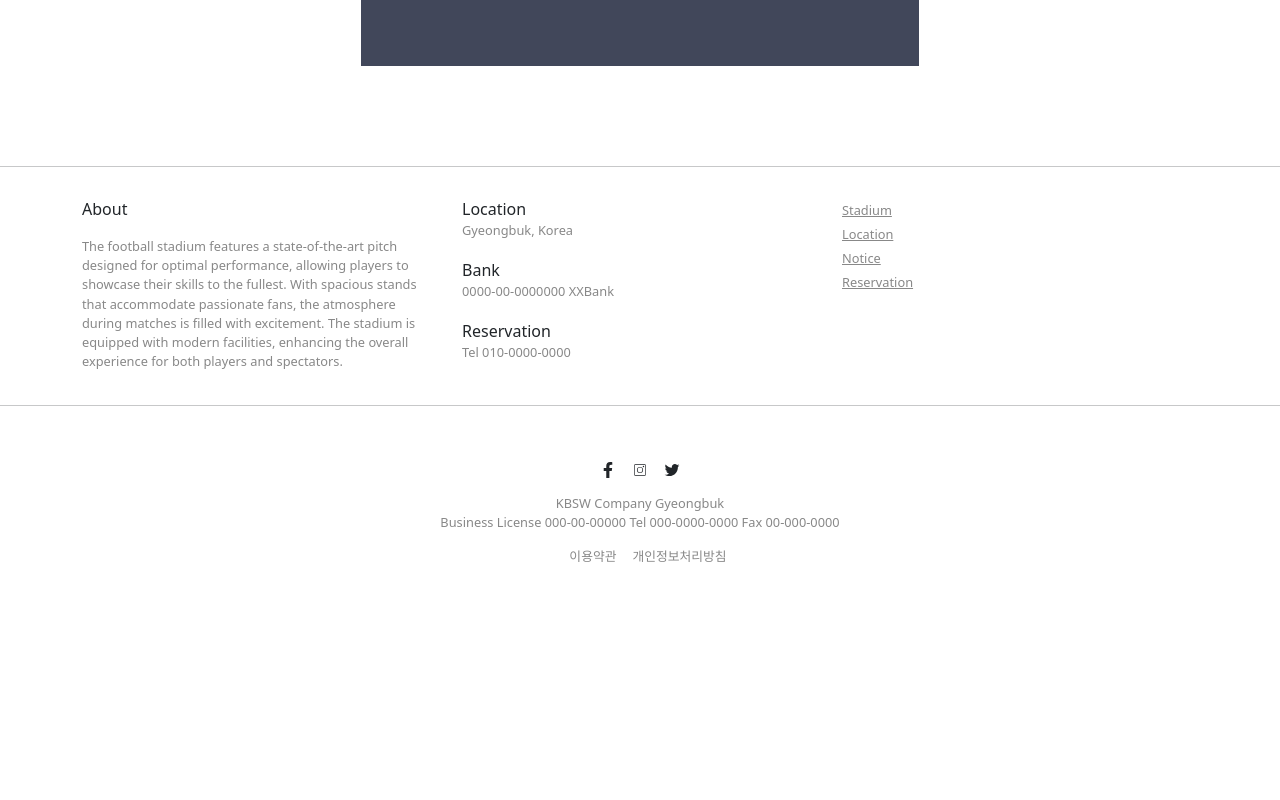
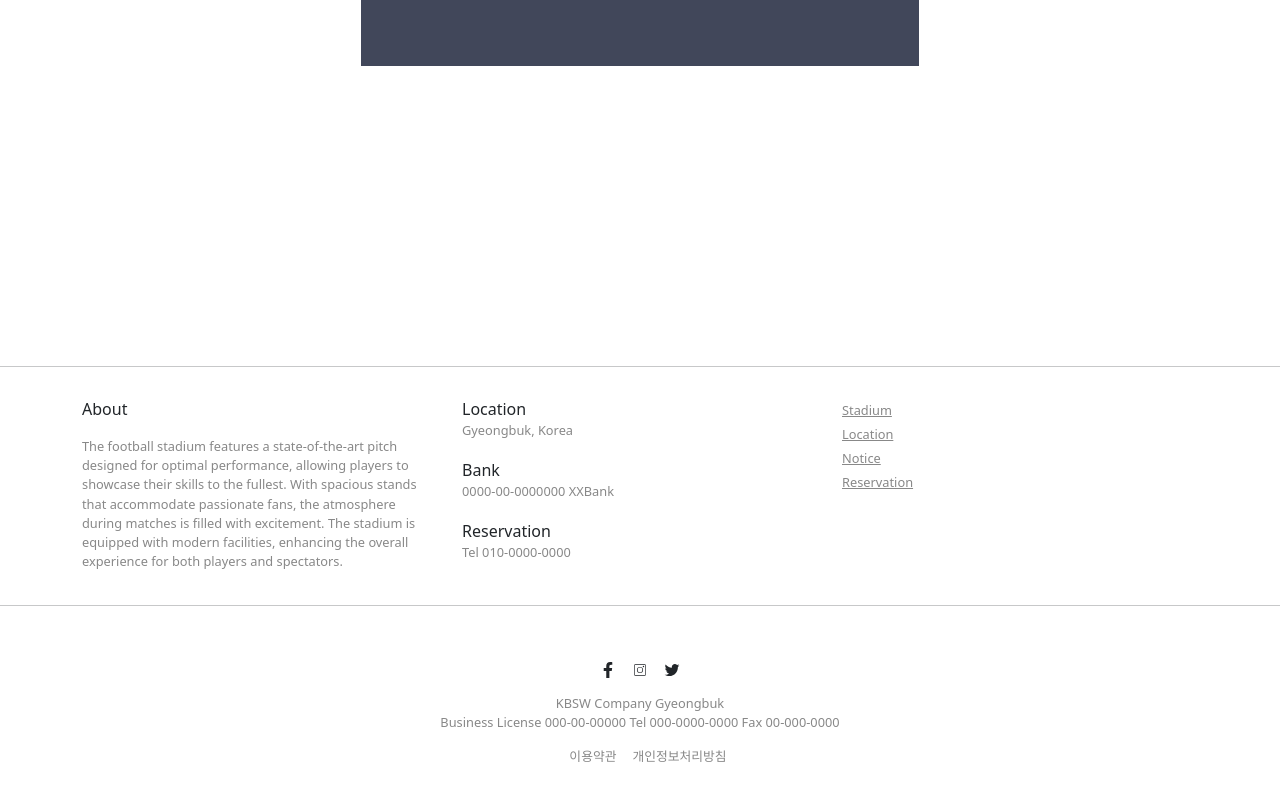
Before and after one commit to Hanmingyu02/SemiProject, a React (Create React App) app: page /login in a window 1280 px wide. Shown: the part 909-1709 px from the top of the page. Before the commit the page ends 1627 px from the top, so only its background shows below. Built offline with nearby package versions, Linux system fonts and the light colour scheme; the HTML template or start-up script is replaced by a standard one.

Commit message:
footer 최종 로그인 최종

```diff
--- a/src/components/Footer.jsx
+++ b/src/components/Footer.jsx
@@ -1,7 +1,6 @@
-
 import React, { useState } from "react";
-import {Container, Row, Col, Modal } from "react-bootstrap";
-import { Link} from "react-router-dom";
+import { Container, Row, Col, Modal } from "react-bootstrap";
+import { Link } from "react-router-dom";
 import { FaFacebookF } from "react-icons/fa";
 import { IoLogoTwitter } from "react-icons/io";
 import { CiInstagram } from "react-icons/ci";
@@ -16,7 +15,7 @@ export default function Footer() {
     const handleUseShow = () => setUseShow(true);
     return (
         <div>
-
+            <hr style={{ marginTop: "300px", marginBottom: "30px" }} />
             <Container>
                 <Row>
                     <Col>
@@ -321,5 +320,5 @@ export default function Footer() {
                 </Modal.Body>
             </Modal>
         </div>
-  )
+    );
 }
--- a/src/components/Login.jsx
+++ b/src/components/Login.jsx
@@ -25,7 +25,6 @@ export default function Login() {
                     </Form>
                 </div>
             </Container>
-            <hr style={{ marginTop: "100px", marginBottom: "30px" }} />
 
         </div>
     );
```
Lines whose indentation alone changed are shown as unchanged.
